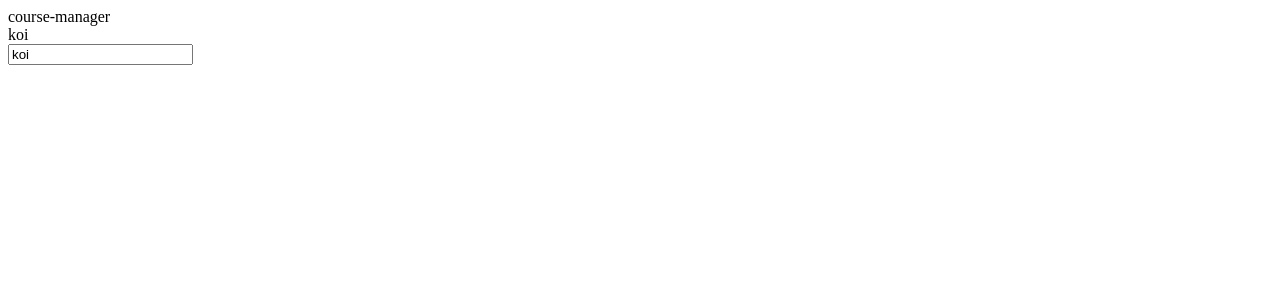
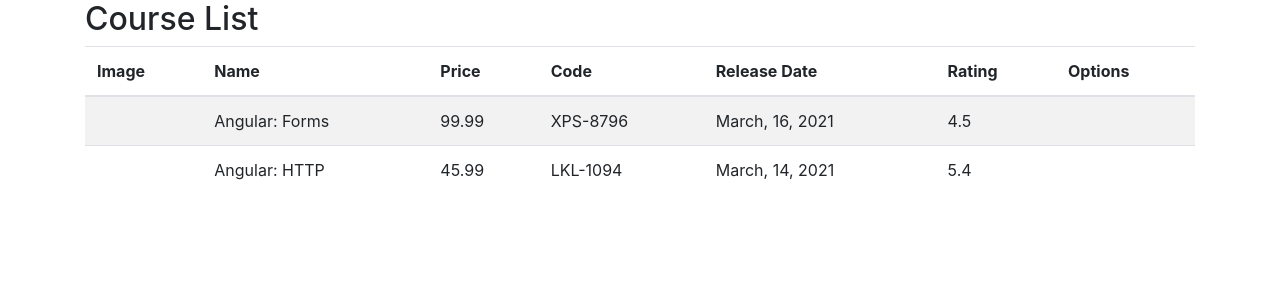
Before and after one commit to koi-freitas/angular-course-manager, an Angular app in the folder course-manager/: page / in a window 1280 px wide. Shown: the top 300 px of the page. Built offline with nearby package versions, Linux system fonts and the light colour scheme.

Commit message:
bootstrap instalado, novo componente CourseList implementado, tabela criada

```diff
--- a/course-manager/package.json
+++ b/course-manager/package.json
@@ -19,6 +19,7 @@
     "@angular/platform-browser": "~11.2.5",
     "@angular/platform-browser-dynamic": "~11.2.5",
     "@angular/router": "~11.2.5",
+    "bootstrap": "^4.6.0",
     "rxjs": "~6.6.0",
     "tslib": "^2.0.0",
     "zone.js": "~0.11.3"
--- a/course-manager/src/app/app.component.html
+++ b/course-manager/src/app/app.component.html
@@ -1,9 +1,3 @@
-{{ title }}
-
-<br/>
-
-{{ name }}
-
-<br/>
-
-<input [(ngModel)]="name" name="name" >
+<div class='container'>
+  <app-course-list></app-course-list>
+</div>
--- a/course-manager/src/app/app.module.ts
+++ b/course-manager/src/app/app.module.ts
@@ -4,10 +4,12 @@
 
 
 import { AppComponent } from './app.component';
+import { CourseListComponent } from './courses/course-list.component';
 
 @NgModule({
   declarations: [
-    AppComponent
+    AppComponent,
+    CourseListComponent
   ],
   imports: [
     BrowserModule,
--- /dev/null
+++ b/course-manager/src/app/courses/course-list.component.html
@@ -0,0 +1,26 @@
+<h2> Course List </h2>
+
+<table class="table table-striped">
+    <thead>
+        <tr>
+            <th>Image</th>
+            <th>Name</th>
+            <th>Price</th>
+            <th>Code</th>
+            <th>Release Date</th>
+            <th>Rating</th>
+            <th>Options</th>
+        </tr>
+    </thead>
+    <tbody>
+        <tr *ngFor="let course of courses">
+            <td>{{ course.imageUrl }}</td>
+            <td>{{ course.name }}</td>
+            <td>{{ course.price }}</td>
+            <td>{{ course.code }}</td>
+            <td>{{ course.releaseDate }}</td>
+            <td>{{ course.rating }}</td>
+            <td></td>
+        </tr>
+    </tbody>
+</table>
--- /dev/null
+++ b/course-manager/src/app/courses/course-list.component.ts
@@ -0,0 +1,38 @@
+import { Component, OnInit } from '@angular/core';
+import { Course } from './course';
+
+@Component({
+    selector: 'app-course-list',
+    templateUrl: './course-list.component.html'
+})
+export class CourseListComponent implements OnInit {
+
+    courses: Course[] = [];
+
+    ngOnInit(): void{
+        this.courses = [
+            {
+                id: 1,
+                name: 'Angular: Forms',
+                imageUrl: '',
+                price: 99.99,
+                code: 'XPS-8796',
+                duration: 120,
+                rating: 4.5,
+                releaseDate:'March, 16, 2021'
+            },
+            {
+                id: 2,
+                name: 'Angular: HTTP',
+                imageUrl: '',
+                price: 45.99,
+                code: 'LKL-1094',
+                duration: 80,
+                rating: 5.4,
+                releaseDate:'March, 14, 2021'
+            }
+        ]
+    }
+
+
+}
--- /dev/null
+++ b/course-manager/src/app/courses/course.ts
@@ -0,0 +1,10 @@
+export class Course {
+    id: number;
+    name: string;
+    imageUrl: string;
+    price: number;
+    code: string;
+    duration: number;
+    rating: number;
+    releaseDate: string;
+}
--- a/course-manager/src/styles.css
+++ b/course-manager/src/styles.css
@@ -1 +1,2 @@
 /* You can add global styles to this file, and also import other style files */
+@import '~bootstrap/dist/css/bootstrap.min.css'
```
Also changed, not shown: 1 other file (tests, documents, lock files or other folders).
